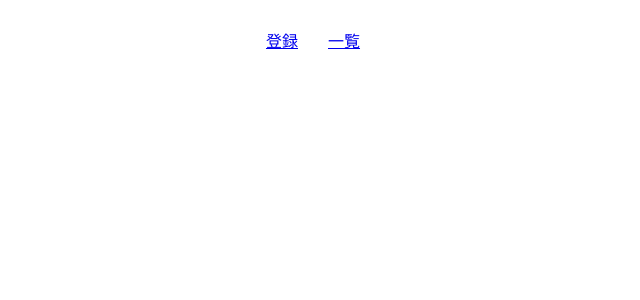
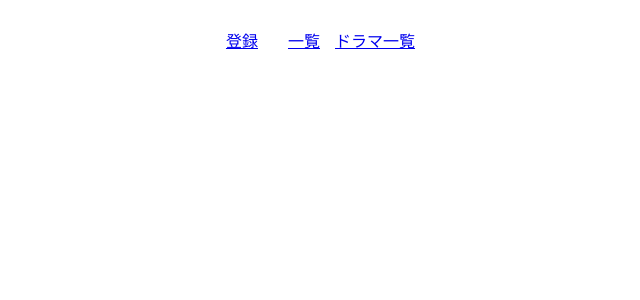
Before and after one commit to rikoysd/vue-kdorama-log, a Vue app: page /register in a window 1280 px wide. Shown: the top 300 px of the page, without its empty margins (327-967 px from the left). Built offline with nearby package versions, Linux system fonts and the light colour scheme.

Commit message:
ドラマ一覧のvueファイルを作成

```diff
--- a/src/components/Header.vue
+++ b/src/components/Header.vue
@@ -5,6 +5,7 @@
         <router-link to="/" class="menu">登録</router-link>
         <router-link to="/logList" class="menu">一覧</router-link>
         <!-- <router-link to="/login">ログイン</router-link> -->
+        <router-link to="/doramaList">ドラマ一覧</router-link>
       </div>
     </header>
   </div>
--- a/src/router/index.ts
+++ b/src/router/index.ts
@@ -23,6 +23,11 @@ const routes: Array<RouteConfig> = [
     component: () =>
       import(/* webpackChunkName: "about" */ "../views/EditLog.vue"),
   },
+  {
+    path: "/doramaList",
+    component: () =>
+      import(/* webpackChunkName: "about" */ "../views/DoramaList.vue"),
+  },
 ];
 
 const router = new VueRouter({
```
Also changed, not shown: src/views/DoramaList.vue (added).
